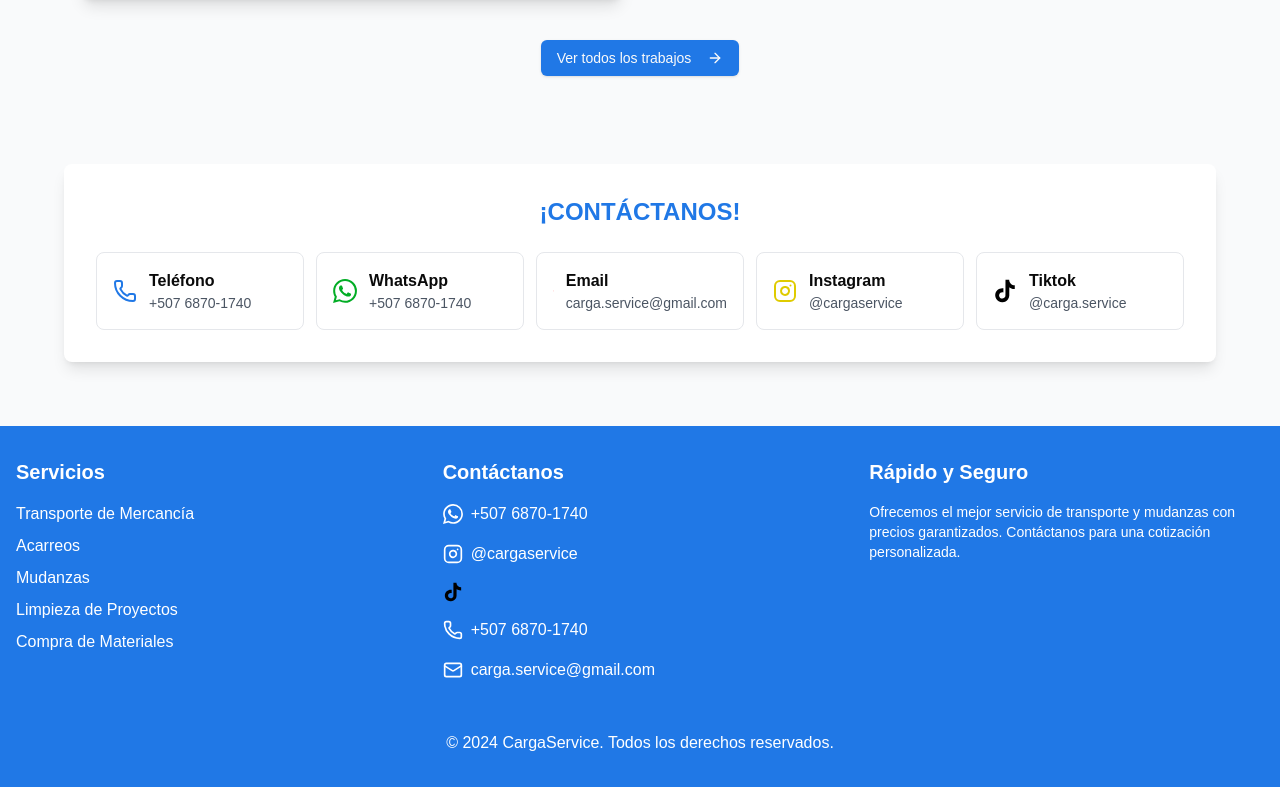
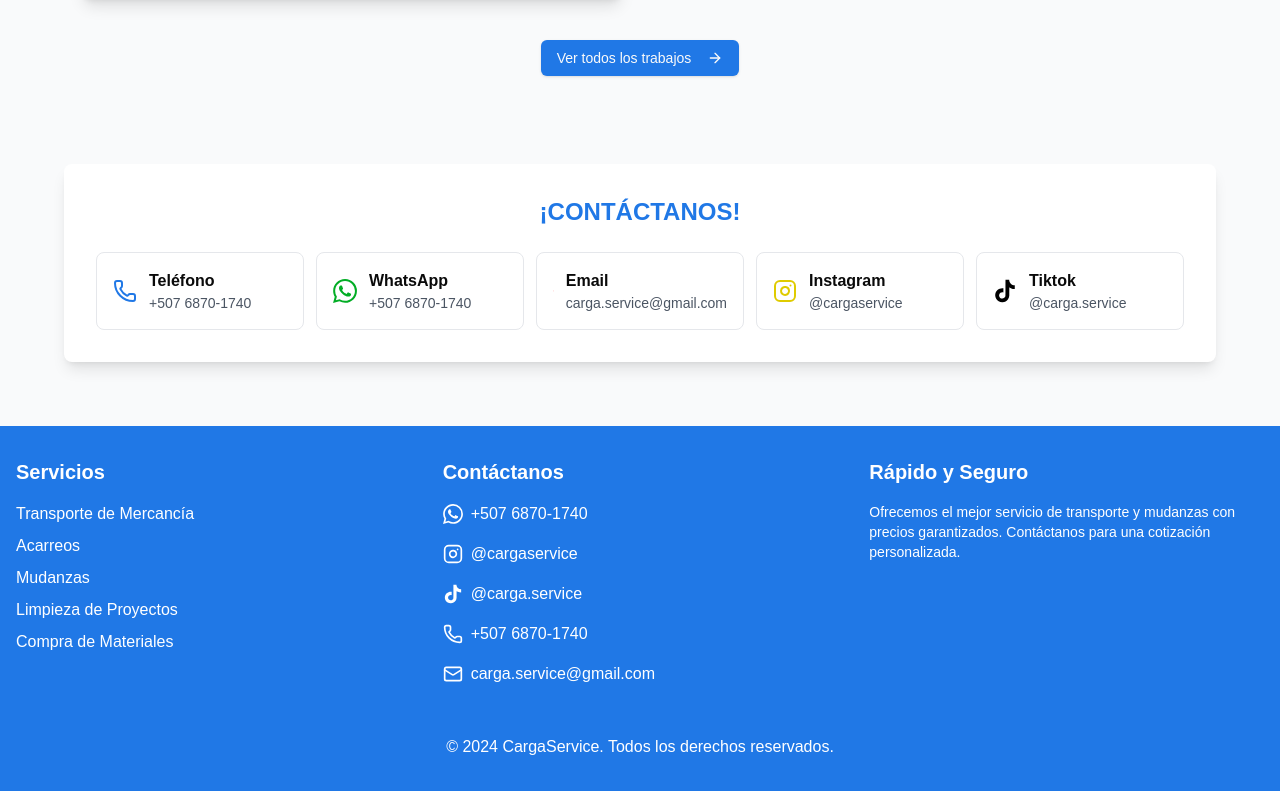
Before and after one commit to dguarisma/carga-service, a Next.js app: page / in a window 1280 px wide. Shown: the part 2422-3213 px from the top of the page. Built offline with nearby package versions, Linux system fonts and the light colour scheme.

Commit message:
fixx error

```diff
--- a/components/footer.tsx
+++ b/components/footer.tsx
@@ -21,7 +21,7 @@ export function Footer() {
               <a
                 href="https://wa.link/w72qmg"
                 target="_blank"
-                className="flex items-center hover:text-[#02AD25] hover:text-[#02AD25]/80">
+                className="flex items-center hover:text-[#02AD25]/80">
                 <svg className="h-5 w-5 mr-2" fill="currentColor" viewBox="0 0 24 24">
                   <path d="M17.472 14.382c-.297-.149-1.758-.867-2.03-.967-.273-.099-.471-.148-.67.15-.197.297-.767.966-.94 1.164-.173.199-.347.223-.644.075-.297-.15-1.255-.463-2.39-1.475-.883-.788-1.48-1.761-1.653-2.059-.173-.297-.018-.458.13-.606.134-.133.298-.347.446-.52.149-.174.198-.298.298-.497.099-.198.05-.371-.025-.52-.075-.149-.669-1.612-.916-2.207-.242-.579-.487-.5-.669-.51-.173-.008-.371-.01-.57-.01-.198 0-.52.074-.792.372-.272.297-1.04 1.016-1.04 2.479 0 1.462 1.065 2.875 1.213 3.074.149.198 2.096 3.2 5.077 4.487.709.306 1.262.489 1.694.625.712.227 1.36.195 1.871.118.571-.085 1.758-.719 2.006-1.413.248-.694.248-1.289.173-1.413-.074-.124-.272-.198-.57-.347m-5.421 7.403h-.004a9.87 9.87 0 01-5.031-1.378l-.361-.214-3.741.982.998-3.648-.235-.374a9.86 9.86 0 01-1.51-5.26c.001-5.45 4.436-9.884 9.888-9.884 2.64 0 5.122 1.03 6.988 2.898a9.825 9.825 0 012.893 6.994c-.003 5.45-4.437 9.884-9.885 9.884m8.413-18.297A11.815 11.815 0 0012.05 0C5.495 0 .16 5.335.157 11.892c0 2.096.547 4.142 1.588 5.945L.057 24l6.305-1.654a11.882 11.882 0 005.683 1.448h.005c6.554 0 11.89-5.335 11.893-11.893a11.821 11.821 0 00-3.48-8.413z" />
                 </svg>
@@ -37,14 +37,15 @@ export function Footer() {
               <a
                 href="https://www.tiktok.com/@carga.service?_t=ZM-8zLpKc0tQpy&_r=1"
                 target="_blank"
-                className="flex items-center hover:text-black/45"
+                className="flex items-center hover:text-black/45 text-white"
               >
                 <svg
                   className="h-5 w-5 mr-2"
-                  fill="#000000" width="800px" height="800px" viewBox="0 0 32 32" version="1.1">
+                  fill="currentColor" width="800px" height="800px" viewBox="0 0 32 32" version="1.1">
                   <title>tiktok</title>
                   <path d="M16.656 1.029c1.637-0.025 3.262-0.012 4.886-0.025 0.054 2.031 0.878 3.859 2.189 5.213l-0.002-0.002c1.411 1.271 3.247 2.095 5.271 2.235l0.028 0.002v5.036c-1.912-0.048-3.71-0.489-5.331-1.247l0.082 0.034c-0.784-0.377-1.447-0.764-2.077-1.196l0.052 0.034c-0.012 3.649 0.012 7.298-0.025 10.934-0.103 1.853-0.719 3.543-1.707 4.954l0.020-0.031c-1.652 2.366-4.328 3.919-7.371 4.011l-0.014 0c-0.123 0.006-0.268 0.009-0.414 0.009-1.73 0-3.347-0.482-4.725-1.319l0.040 0.023c-2.508-1.509-4.238-4.091-4.558-7.094l-0.004-0.041c-0.025-0.625-0.037-1.25-0.012-1.862 0.49-4.779 4.494-8.476 9.361-8.476 0.547 0 1.083 0.047 1.604 0.136l-0.056-0.008c0.025 1.849-0.050 3.699-0.050 5.548-0.423-0.153-0.911-0.242-1.42-0.242-1.868 0-3.457 1.194-4.045 2.861l-0.009 0.030c-0.133 0.427-0.21 0.918-0.21 1.426 0 0.206 0.013 0.41 0.037 0.61l-0.002-0.024c0.332 2.046 2.086 3.59 4.201 3.59 0.061 0 0.121-0.001 0.181-0.004l-0.009 0c1.463-0.044 2.733-0.831 3.451-1.994l0.010-0.018c0.267-0.372 0.45-0.822 0.511-1.311l0.001-0.014c0.125-2.237 0.075-4.461 0.087-6.698 0.012-5.036-0.012-10.060 0.025-15.083z" />
                 </svg>
+                <span>  @carga.service</span>
               </a>
               <a
                 target="_blank"
```
